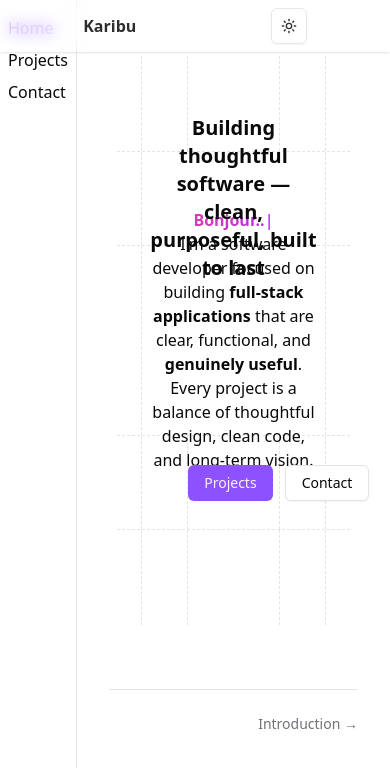
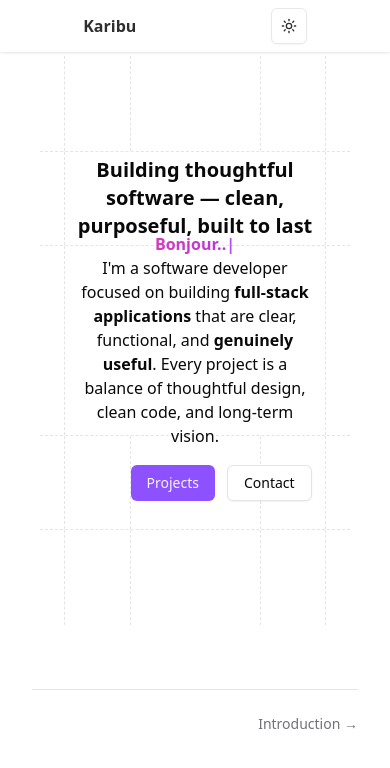
Before and after one commit to aromibenard/personal-website, a Next.js app: page / in a window 390 px wide. Shown: the top 768 px of the page. Built offline with nearby package versions, Linux system fonts and the light colour scheme.

Commit message:
feat: update SideBar component to ensure visibility on medium and larger screens

```diff
--- a/components/side-bar.tsx
+++ b/components/side-bar.tsx
@@ -2,7 +2,7 @@ import SideBarLinks from "./side-bar-links"
 
 export default function SideBar() {
     return (
-        <div className="border-r  p-4 px-2 md:p-14 md:px-2">
+        <div className="border-r  p-4 px-2 md:p-14 md:px-2 hidden md:block">
             <SideBarLinks />
         </div>
     )
```
